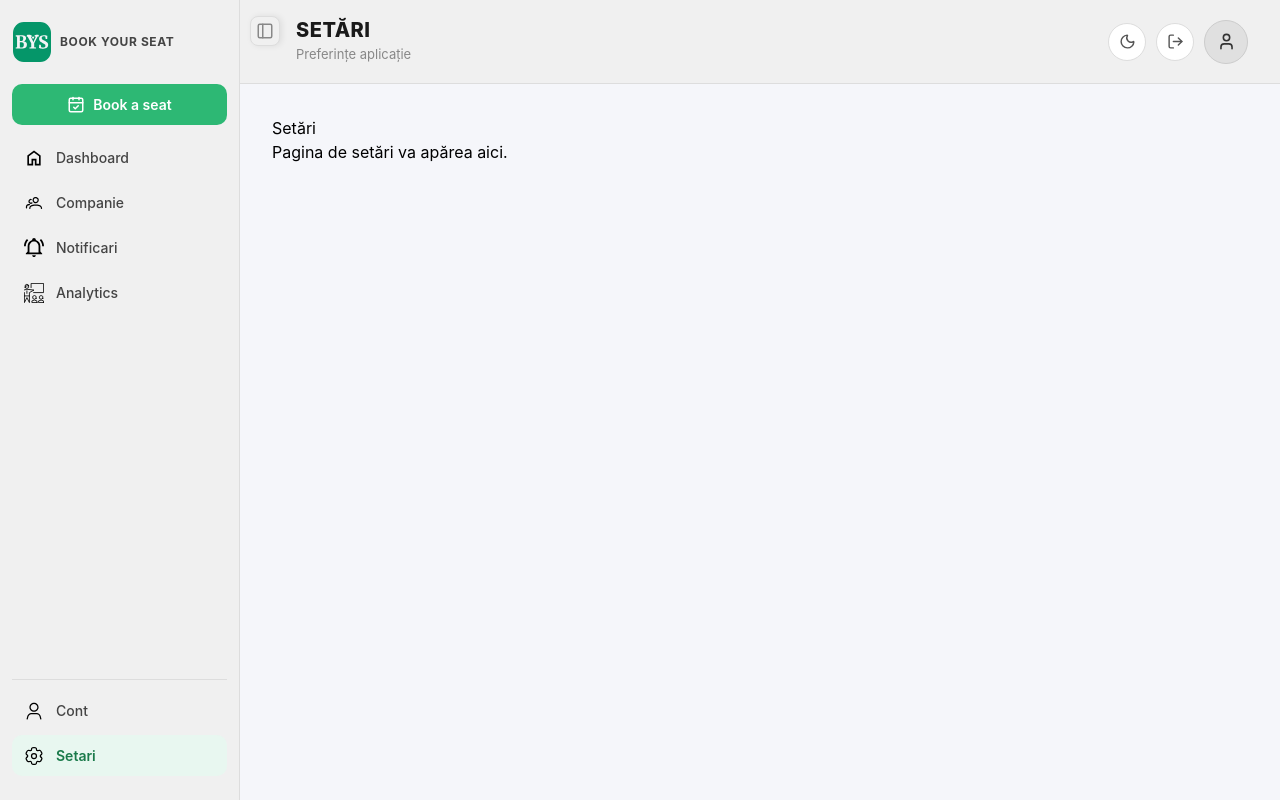
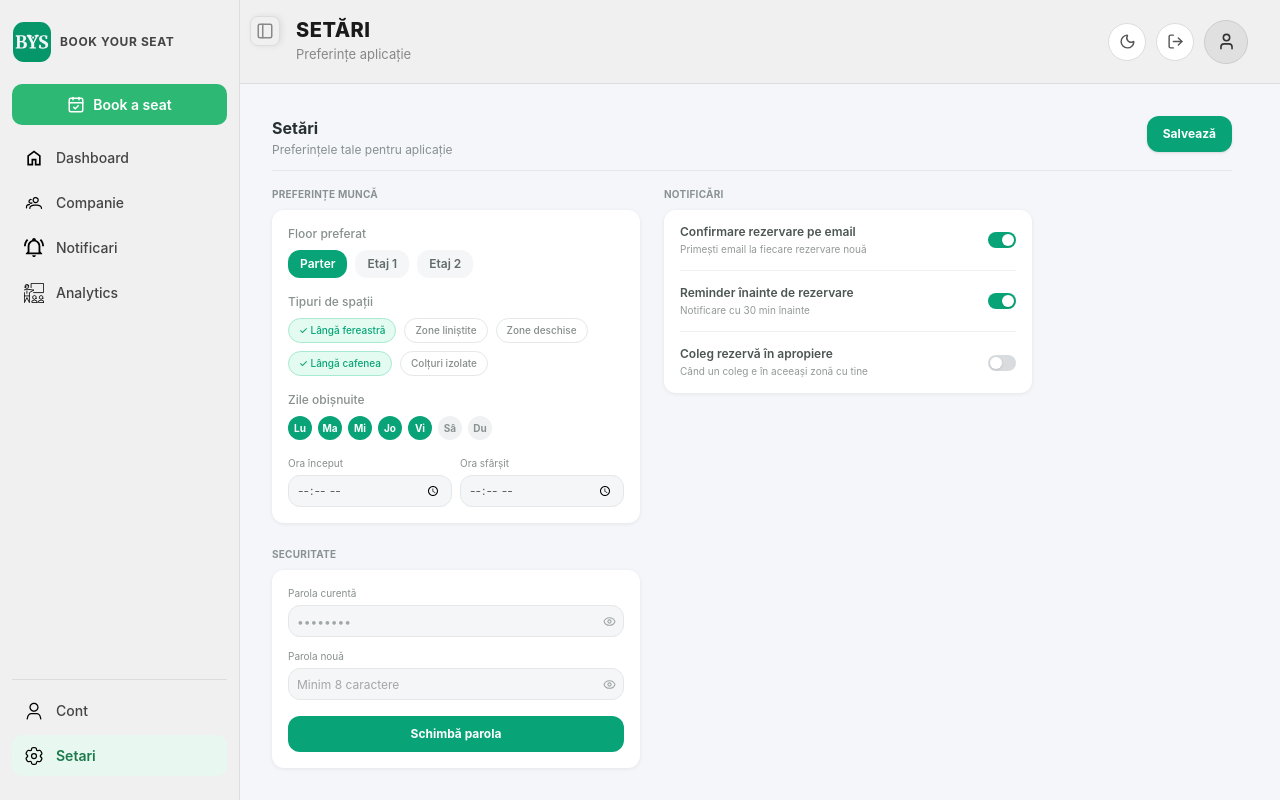
Before and after one commit to DennisRadoi/BookYourSeat-Frontend, a React (Vite) app: page /setari in a window 1280 px wide. Built offline with nearby package versions, Linux system fonts and the light colour scheme; the HTML template or start-up script is replaced by a standard one.

Commit message:
paginaSetari

```diff
--- a/src/pages/NotificationsPage.tsx
+++ b/src/pages/NotificationsPage.tsx
@@ -1,7 +1,7 @@
 import { Button } from "@/components/ui/button"
 import { Card, CardContent, CardHeader, CardTitle } from "@/components/ui/card"
 import { cn } from "@/lib/utils"
-import { Star, Monitor, Bell, CheckCircle2, Users, CloudRain, Repeat, Moon, User } from "lucide-react"
+import { Star, Monitor, Bell, CheckCircle2, Users, CloudRain, Repeat } from "lucide-react"
 
 const notificationsData = [
   {
--- a/src/pages/SetariPage.tsx
+++ b/src/pages/SetariPage.tsx
@@ -1,8 +1,109 @@
+import { Check, Eye, EyeOff } from "lucide-react"
+import { useState } from "react"
+
+const floors = ["Parter", "Etaj 1", "Etaj 2"]
+const workspaceTypes = ["Lângă fereastră", "Zone liniștite", "Zone deschise", "Lângă cafenea", "Colțuri izolate"]
+const weekdays = ["Lu", "Ma", "Mi", "Jo", "Vi", "Sâ", "Du"]
+
 export default function SetariPage() {
+  const [floor, setFloor] = useState("Parter")
+  const [workspace, setWorkspace] = useState(new Set(["Lângă fereastră", "Lângă cafenea"]))
+  const [days, setDays] = useState(new Set(weekdays.slice(0, 5)))
+  const [emailConfirmation, setEmailConfirmation] = useState(true)
+  const [dailyReminder, setDailyReminder] = useState(true)
+  const [nearbyColleague, setNearbyColleague] = useState(false)
+  const [showPassword, setShowPassword] = useState(false)
+  const [saved, setSaved] = useState(false)
+
+  function toggleValue(value: string, setter: React.Dispatch<React.SetStateAction<Set<string>>>) {
+    setter((current) => {
+      const next = new Set(current)
+      next.has(value) ? next.delete(value) : next.add(value)
+      return next
+    })
+  }
+
+  function savePreferences() {
+    setSaved(true)
+    window.setTimeout(() => setSaved(false), 2500)
+  }
+
   return (
-    <div className="placeholder-page">
-      <h2>Setări</h2>
-      <p>Pagina de setări va apărea aici.</p>
-    </div>
+    <section className="max-w-[960px] text-[#27312f]">
+      <div className="mb-4 flex items-start justify-between gap-4 border-b border-[#e5e7e8] pb-3">
+        <div>
+          <h2 className="text-base font-bold">Setări</h2>
+          <p className="mt-0.5 text-xs text-[#87908e]">Preferințele tale pentru aplicație</p>
+        </div>
+        <button
+          type="button"
+          onClick={savePreferences}
+          className="inline-flex h-9 items-center gap-1.5 rounded-lg bg-[#08a477] px-4 text-xs font-bold text-white shadow-sm transition hover:bg-[#078b65] focus:outline-none focus:ring-2 focus:ring-[#08a477] focus:ring-offset-2"
+        >
+          {saved && <Check size={15} />}
+          {saved ? "Salvat" : "Salvează"}
+        </button>
+      </div>
+
+      <div className="grid max-w-[760px] gap-6 lg:grid-cols-2">
+        <div className="space-y-6">
+          <fieldset>
+            <legend className="mb-2 text-[10px] font-bold uppercase tracking-wide text-[#8a9291]">Preferințe muncă</legend>
+            <div className="rounded-xl bg-white p-4 shadow-[0_1px_4px_rgba(0,0,0,0.07)]">
+              <p className="text-xs font-medium text-[#87908e]">Floor preferat</p>
+              <div className="mt-2 flex gap-2">
+                {floors.map((item) => (
+                  <button key={item} type="button" onClick={() => setFloor(item)} className={`rounded-lg px-3 py-1.5 text-xs font-semibold transition ${floor === item ? "bg-[#08a477] text-white" : "bg-[#f5f6f7] text-[#616b68] hover:bg-[#e8f6f0]"}`}>{item}</button>
+                ))}
+              </div>
+
+              <p className="mt-4 text-xs font-medium text-[#87908e]">Tipuri de spații</p>
+              <div className="mt-2 flex flex-wrap gap-2">
+                {workspaceTypes.map((item) => {
+                  const selected = workspace.has(item)
+                  return <button key={item} type="button" onClick={() => toggleValue(item, setWorkspace)} className={`rounded-full border px-2.5 py-1 text-[10px] font-medium transition ${selected ? "border-[#a8ead1] bg-[#e4fbf1] text-[#08a477]" : "border-[#e5e7e8] bg-white text-[#858d8b] hover:border-[#a8ead1]"}`}>{selected && "✓ "}{item}</button>
+                })}
+              </div>
+
+              <p className="mt-4 text-xs font-medium text-[#87908e]">Zile obișnuite</p>
+              <div className="mt-2 flex gap-1.5">
+                {weekdays.map((day) => <button key={day} type="button" onClick={() => toggleValue(day, setDays)} className={`grid size-6 place-items-center rounded-full text-[10px] font-bold ${days.has(day) ? "bg-[#08a477] text-white" : "bg-[#f0f1f3] text-[#8a9291]"}`}>{day}</button>)}
+              </div>
+
+              <div className="mt-4 grid grid-cols-2 gap-2">
+                <label className="text-[10px] text-[#87908e]">Ora început<input type="time" aria-label="Ora început" className="mt-1 block h-8 w-full rounded-lg border border-[#e5e7e8] bg-[#f5f6f7] px-2 text-xs text-[#58615f] outline-none focus:border-[#08a477]" /></label>
+                <label className="text-[10px] text-[#87908e]">Ora sfârșit<input type="time" aria-label="Ora sfârșit" className="mt-1 block h-8 w-full rounded-lg border border-[#e5e7e8] bg-[#f5f6f7] px-2 text-xs text-[#58615f] outline-none focus:border-[#08a477]" /></label>
+              </div>
+            </div>
+          </fieldset>
+
+          <fieldset>
+            <legend className="mb-2 text-[10px] font-bold uppercase tracking-wide text-[#8a9291]">Securitate</legend>
+            <div className="rounded-xl bg-white p-4 shadow-[0_1px_4px_rgba(0,0,0,0.07)]">
+              <PasswordField label="Parola curentă" placeholder="••••••••" showPassword={showPassword} onToggle={() => setShowPassword((show) => !show)} />
+              <div className="mt-3"><PasswordField label="Parola nouă" placeholder="Minim 8 caractere" showPassword={showPassword} onToggle={() => setShowPassword((show) => !show)} /></div>
+              <button type="button" className="mt-4 h-9 w-full rounded-lg bg-[#08a477] text-xs font-bold text-white transition hover:bg-[#078b65]">Schimbă parola</button>
+            </div>
+          </fieldset>
+        </div>
+
+        <fieldset>
+          <legend className="mb-2 text-[10px] font-bold uppercase tracking-wide text-[#8a9291]">Notificări</legend>
+          <div className="divide-y divide-[#eef0f1] rounded-xl bg-white px-4 shadow-[0_1px_4px_rgba(0,0,0,0.07)]">
+            <ToggleRow title="Confirmare rezervare pe email" description="Primești email la fiecare rezervare nouă" enabled={emailConfirmation} onChange={setEmailConfirmation} />
+            <ToggleRow title="Reminder înainte de rezervare" description="Notificare cu 30 min înainte" enabled={dailyReminder} onChange={setDailyReminder} />
+            <ToggleRow title="Coleg rezervă în apropiere" description="Când un coleg e în aceeași zonă cu tine" enabled={nearbyColleague} onChange={setNearbyColleague} />
+          </div>
+        </fieldset>
+      </div>
+    </section>
   )
 }
+
+function ToggleRow({ title, description, enabled, onChange }: { title: string; description: string; enabled: boolean; onChange: (value: boolean) => void }) {
+  return <div className="flex min-h-[61px] items-center justify-between gap-3 py-3"><div><p className="text-xs font-semibold text-[#4c5653]">{title}</p><p className="mt-0.5 text-[10px] text-[#929997]">{description}</p></div><button type="button" role="switch" aria-checked={enabled} onClick={() => onChange(!enabled)} className={`relative h-4 w-7 shrink-0 rounded-full transition ${enabled ? "bg-[#08a477]" : "bg-[#d9dcdf]"}`}><span className={`absolute top-0.5 size-3 rounded-full bg-white shadow transition ${enabled ? "left-3.5" : "left-0.5"}`} /></button></div>
+}
+
+function PasswordField({ label, placeholder, showPassword, onToggle }: { label: string; placeholder: string; showPassword: boolean; onToggle: () => void }) {
+  return <label className="block text-[10px] text-[#87908e]">{label}<span className="relative mt-1 block"><input type={showPassword ? "text" : "password"} placeholder={placeholder} className="h-8 w-full rounded-lg border border-[#e5e7e8] bg-[#f5f6f7] px-2 pr-8 text-xs text-[#58615f] outline-none placeholder:text-[#a2a8a6] focus:border-[#08a477]" /><button type="button" onClick={onToggle} aria-label={showPassword ? "Ascunde parola" : "Arată parola"} className="absolute inset-y-0 right-2 text-[#a0a6a5]">{showPassword ? <EyeOff size={13} /> : <Eye size={13} />}</button></span></label>
+}
```
